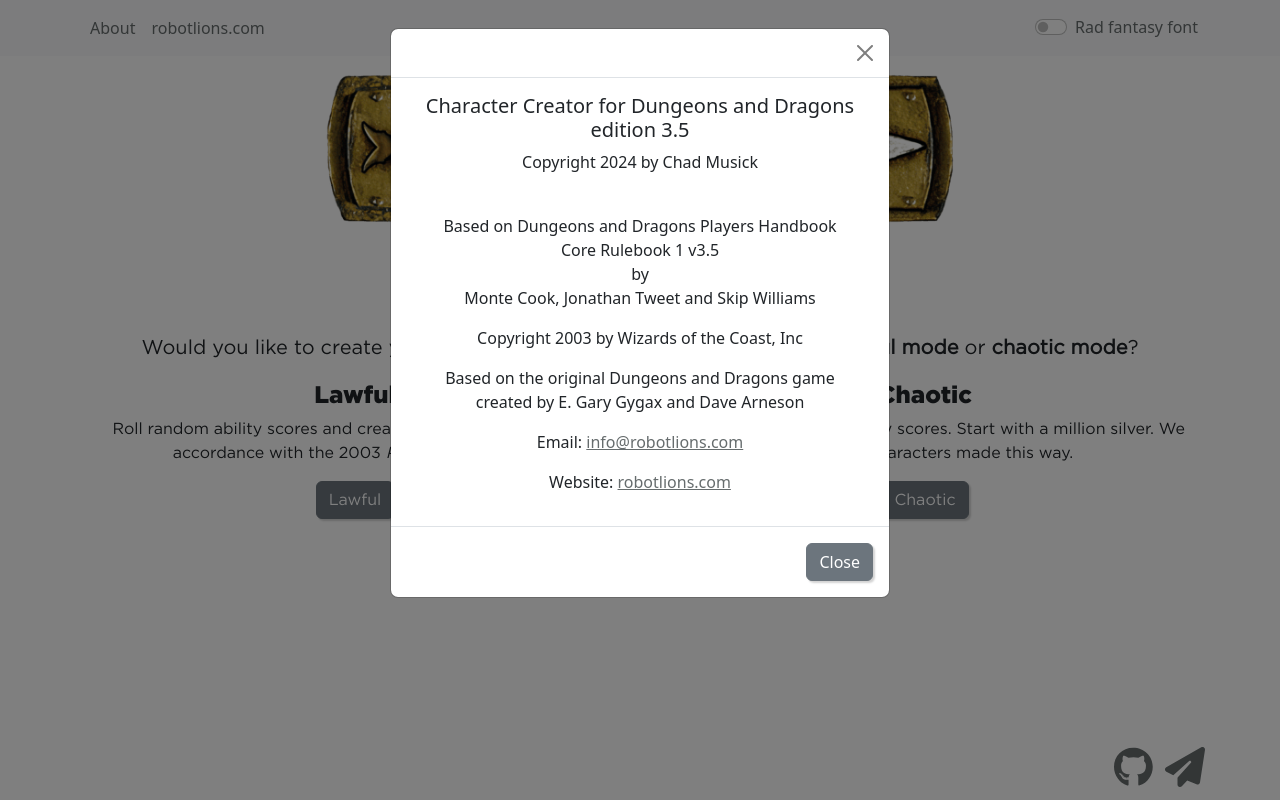
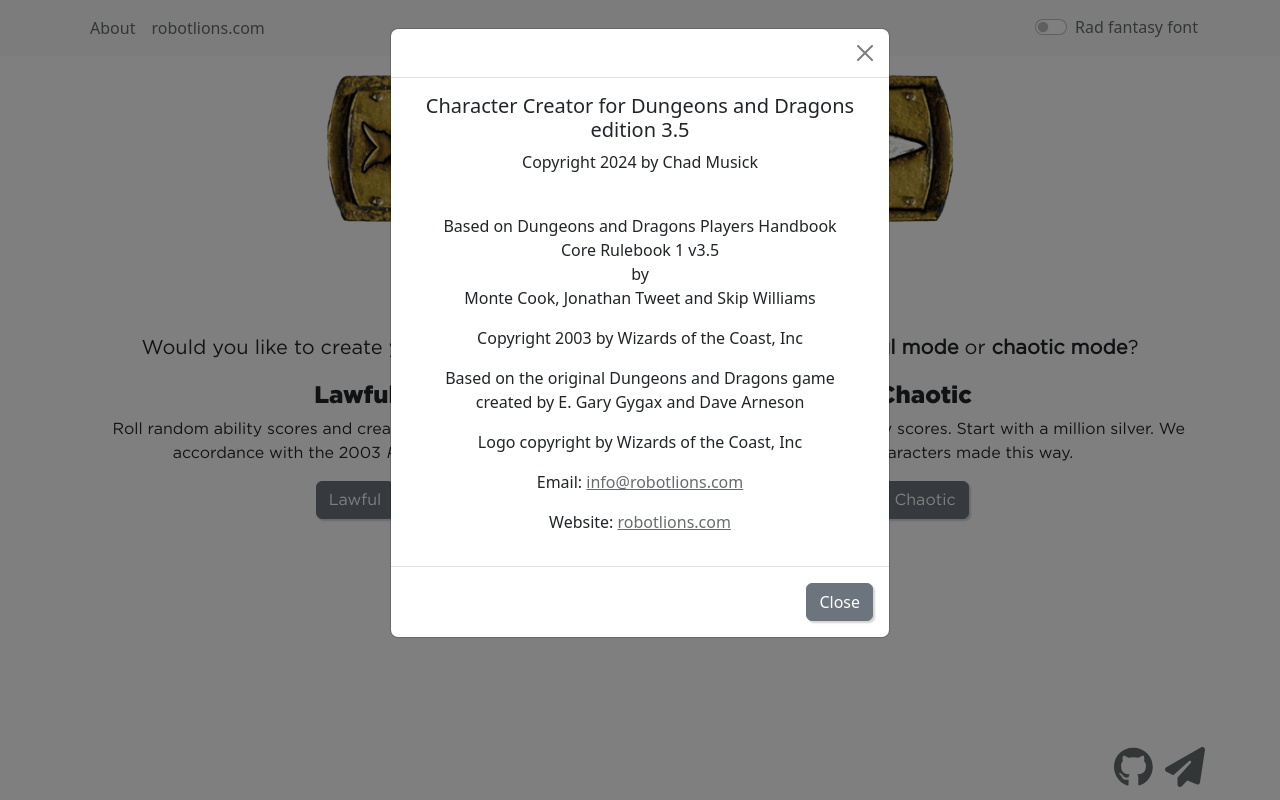
Before and after one commit to robotlions/dndchar, a React (Create React App) app: page / in a window 1280 px wide. Both pictures are taken after a click on the button "About". Built offline with nearby package versions, Linux system fonts and the light colour scheme.

Commit message:
cleans up link colors

```diff
--- a/src/App.css
+++ b/src/App.css
@@ -20,6 +20,10 @@
       clear: both;
       page-break-after: always;
   }
+}
+
+a.nav-link.active{
+  color: rgb(102, 108, 109) !important
 }
 
 a {
--- a/src/Components/NavBar.js
+++ b/src/Components/NavBar.js
@@ -102,6 +102,7 @@
             <br />
             created by E. Gary Gygax and Dave Arneson
           </p>
+          <p>Logo copyright by Wizards of the Coast, Inc</p>
           <p>
             Email: <a href="mailto:info@robotlions.com">info@robotlions.com</a>
           </p>
```
